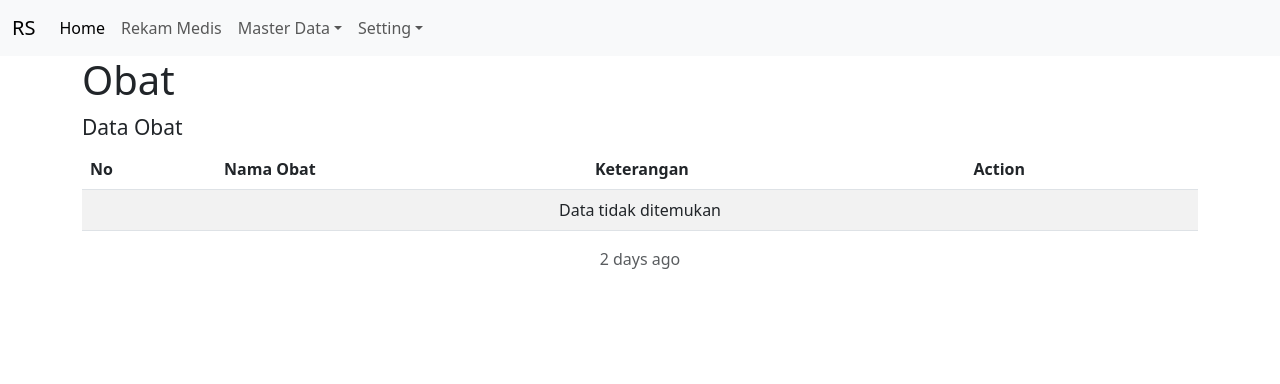
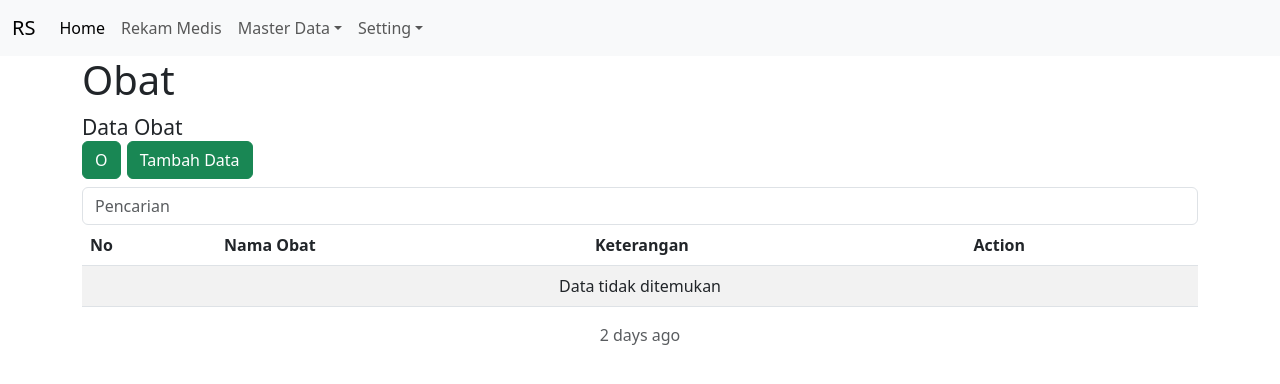
Before and after one commit to SaefulArdi1994/php-Rekam-Medis, a PHP site: page /php-Rekam-Medis/obat/data.php in a window 1280 px wide. Shown: the top 384 px of the page. Run offline with PHP 8.4, Linux system fonts and the light colour scheme; the visitor is signed in with stand-in values (Sample User, id 1); data that the repository does not hold is empty.

Commit message:
Menambahkan form search dan button pencarian

```diff
--- a/header.php
+++ b/header.php
@@ -12,8 +12,11 @@ if (!isset($_SESSION['user'])) {
         <head>
             <meta charset="utf-8">
             <meta name="viewport" content="width=device-width, initial-scale=1">
+
             <title>Aplikasi Rumah Sakit</title>
+            <script src="https://unpkg.com/feather-icons"></script>
             <link href="<?= base_url() ?>/_assets/css/bootstrap.min.css" rel="stylesheet">
+
         </head>
         <body>
             <nav class="navbar navbar-expand-lg bg-body-tertiary">
@@ -52,6 +55,9 @@ if (!isset($_SESSION['user'])) {
             </nav>
             <script src="<?= base_url('_assets/jquery/jquery-3.6.4.min.js') ?>"></script>
             <script src="<?= base_url('_assets/js/bootstrap.bundle.min.js') ?>"></script>
+            <script>
+            feather.replace()
+            </script>
         </body>
 
     <?php
--- a/obat/data.php
+++ b/obat/data.php
@@ -5,7 +5,18 @@
         <h1>Obat</h1>
         <h4>
             <small>Data Obat</small>
+            <div class="pull-right">
+                <a href="" class="btn btn-success btn-x5">O</a>
+                <a href="" class="btn btn-success btn-x5">Tambah Data</a>
+            </div>
         </h4>
+        <div class="">
+            <form action="" class="form-inline" method="post">
+                <div class="form-group">
+                    <input type="text" name="pencarian" class="form-control" placeholder="Pencarian">
+                </div>
+            </form>
+        </div>
         <div class="table-responsive">
             <table class="table table-striped table-border table-hover">
                 <thead>
```
